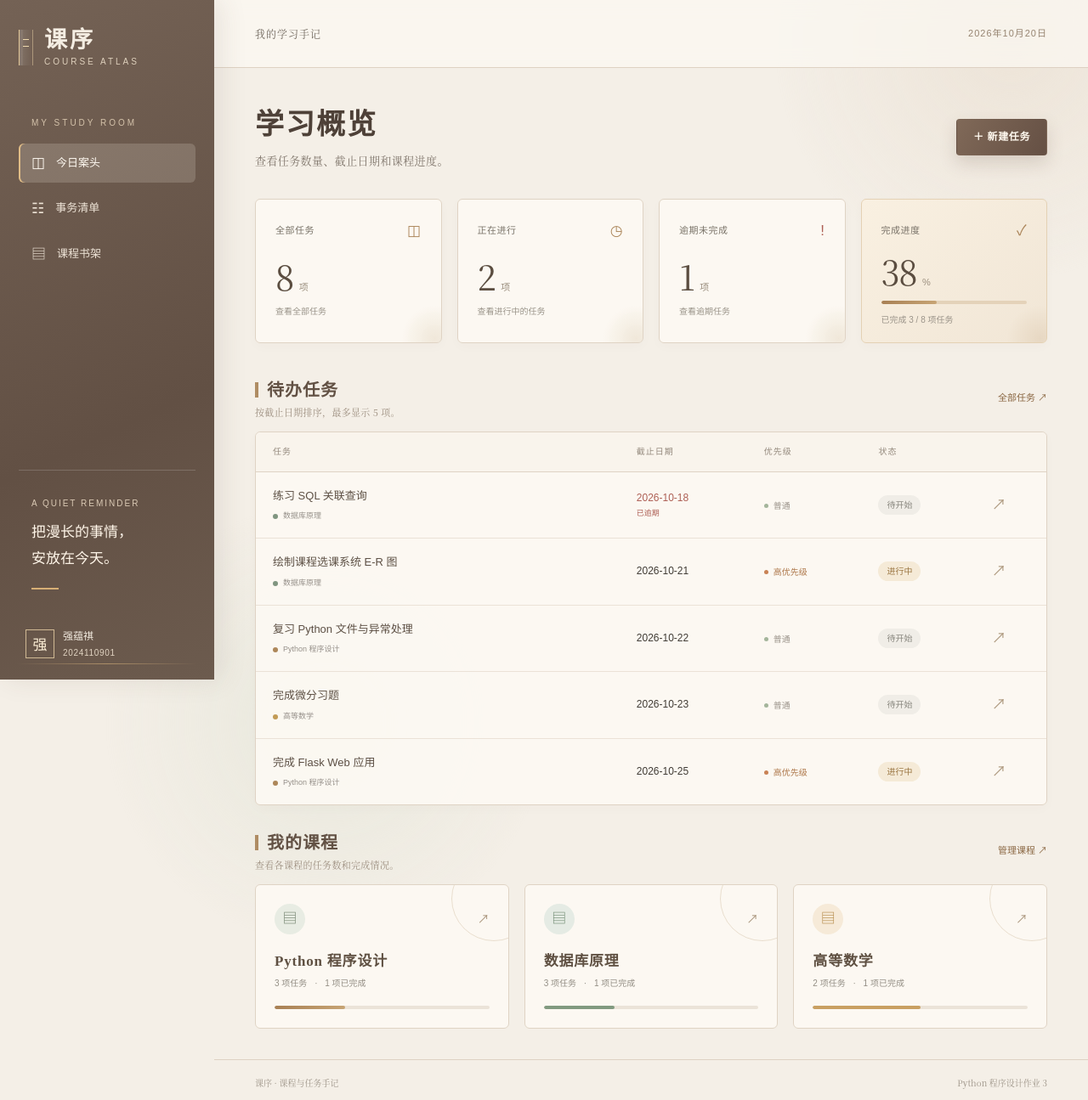
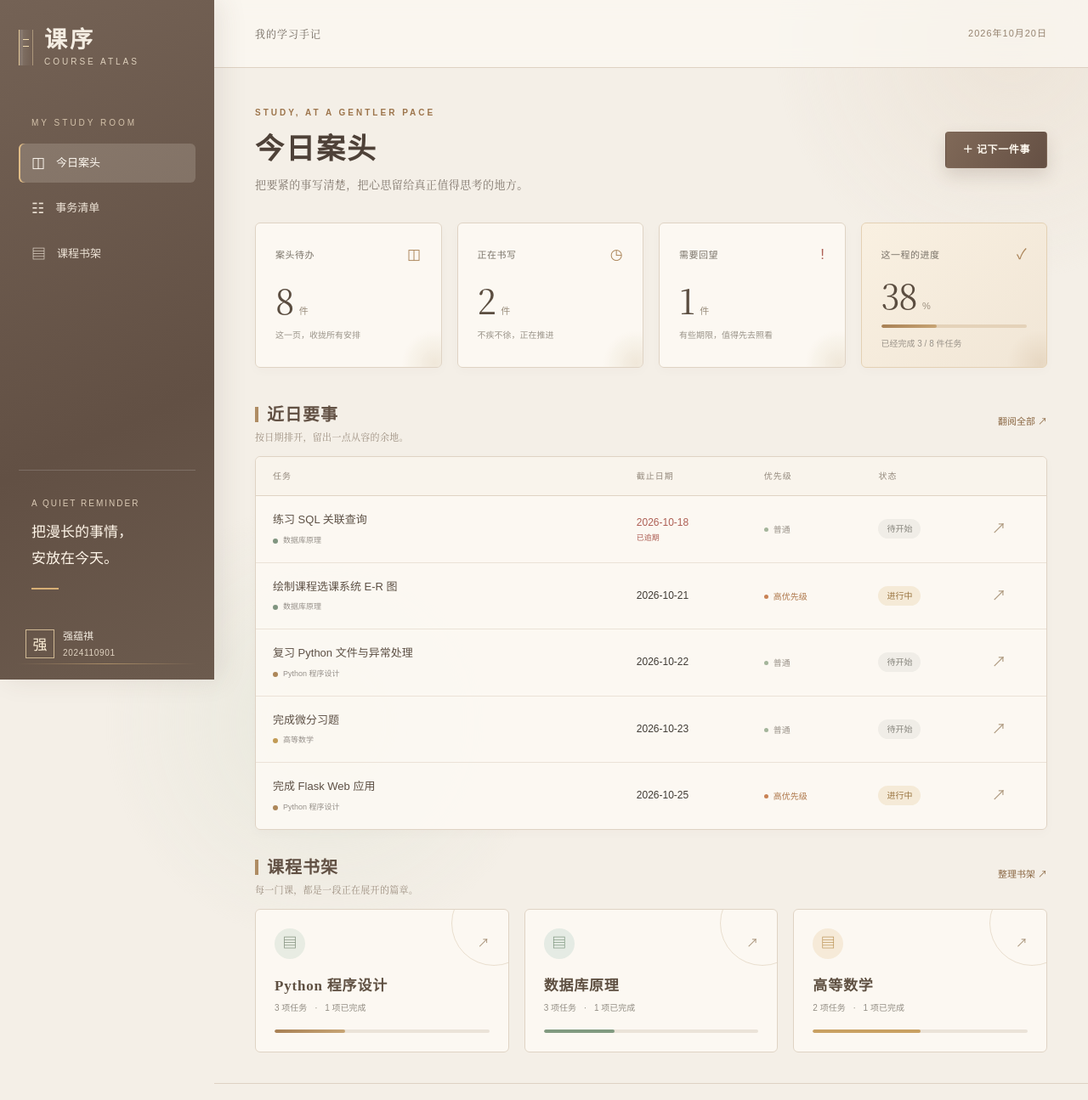
Before and after one commit to lyc2926830172-bot/course-task-manager-qy-2026, a Flask app: page / in a window 1280 px wide. Shown: the top 1295 px of the page at 85% size. Run offline with Flask 3, Linux system fonts and the light colour scheme; data comes from the database, SQL or seed files in the repository.

Commit message:
Refine literary visual system

```diff
--- a/templates/dashboard.html
+++ b/templates/dashboard.html
@@ -1,5 +1,5 @@
 {% extends 'base.html' %}{% from '_macros.html' import task_rows with context %}{% block content %}
-<div class="page-heading"><div><h1>学习概览</h1><p class="subtext">查看任务数量、截止日期和课程进度。</p></div><a class="button primary" href="{{ url_for('task_new') }}">＋ 新建任务</a></div>
-<div class="stats-grid"><a class="stat-card" href="{{ url_for('task_list') }}"><div>全部任务 <span>◫</span></div><strong>{{ counts.total }}<small>项</small></strong><p>查看全部任务</p></a><a class="stat-card" href="{{ url_for('task_list',status='doing') }}"><div>正在进行 <span>◷</span></div><strong>{{ counts.doing }}<small>项</small></strong><p>查看进行中的任务</p></a><a class="stat-card" href="{{ url_for('task_list',due='overdue') }}"><div>逾期未完成 <span class="late">!</span></div><strong>{{ counts.overdue }}<small>项</small></strong><p>{{ '查看逾期任务' if counts.overdue else '当前没有逾期任务' }}</p></a><div class="stat-card progress-card"><div>完成进度 <span>✓</span></div><strong>{{ percentage }}<small>%</small></strong><div class="progress"><i style="width:{{ percentage }}%"></i></div><p>已完成 {{ counts.done }} / {{ counts.total }} 项任务</p></div></div>
-<div class="section-heading"><div><h2>待办任务</h2><p>按截止日期排序，最多显示 5 项。</p></div><a class="text-link" href="{{ url_for('task_list') }}">全部任务 ↗</a></div><section class="panel">{% if upcoming %}{{ task_rows(upcoming) }}{% else %}<div class="empty"><span>✓</span><h3>暂时没有待办任务</h3><p>可以点击下方按钮添加任务。</p><a class="button primary" href="{{ url_for('task_new') }}">新建任务</a></div>{% endif %}</section>
-<div class="section-heading"><div><h2>我的课程</h2><p>查看各课程的任务数和完成情况。</p></div><a class="text-link" href="{{ url_for('course_list') }}">管理课程 ↗</a></div><div class="course-grid">{% for course in courses %}<a class="course-card" href="{{ url_for('task_list',course=course.id) }}"><div class="course-top"><span class="course-icon {{ course.color }}">▤</span><span>↗</span></div><h3>{{ course.name }}</h3><p>{{ course.total }} 项任务 <span>·</span> {{ course.done }} 项已完成</p><div class="progress {{ course.color }}"><i style="width:{{ (course.done * 100 / course.total)|round|int if course.total else 0 }}%"></i></div></a>{% else %}<div class="panel empty"><p>暂无课程，请先添加课程。</p><a class="button secondary" href="{{ url_for('course_new') }}">添加课程</a></div>{% endfor %}</div>{% endblock %}
+<div class="page-heading"><div><p class="eyebrow">STUDY, AT A GENTLER PACE</p><h1>今日案头</h1><p class="subtext">把要紧的事写清楚，把心思留给真正值得思考的地方。</p></div><a class="button primary" href="{{ url_for('task_new') }}">＋ 记下一件事</a></div>
+<div class="stats-grid"><a class="stat-card" href="{{ url_for('task_list') }}"><div>案头待办 <span>◫</span></div><strong>{{ counts.total }}<small>件</small></strong><p>这一页，收拢所有安排</p></a><a class="stat-card" href="{{ url_for('task_list',status='doing') }}"><div>正在书写 <span>◷</span></div><strong>{{ counts.doing }}<small>件</small></strong><p>不疾不徐，正在推进</p></a><a class="stat-card" href="{{ url_for('task_list',due='overdue') }}"><div>需要回望 <span class="late">!</span></div><strong>{{ counts.overdue }}<small>件</small></strong><p>{{ '有些期限，值得先去照看' if counts.overdue else '此刻没有错过的约定' }}</p></a><div class="stat-card progress-card"><div>这一程的进度 <span>✓</span></div><strong>{{ percentage }}<small>%</small></strong><div class="progress"><i style="width:{{ percentage }}%"></i></div><p>已经完成 {{ counts.done }} / {{ counts.total }} 件任务</p></div></div>
+<div class="section-heading"><div><h2>近日要事</h2><p>按日期排开，留出一点从容的余地。</p></div><a class="text-link" href="{{ url_for('task_list') }}">翻阅全部 ↗</a></div><section class="panel">{% if upcoming %}{{ task_rows(upcoming) }}{% else %}<div class="empty"><span>✓</span><h3>案头暂时清朗</h3><p>不妨为下一件值得完成的事，留下一行题记。</p><a class="button primary" href="{{ url_for('task_new') }}">记下一件事</a></div>{% endif %}</section>
+<div class="section-heading"><div><h2>课程书架</h2><p>每一门课，都是一段正在展开的篇章。</p></div><a class="text-link" href="{{ url_for('course_list') }}">整理书架 ↗</a></div><div class="course-grid">{% for course in courses %}<a class="course-card" href="{{ url_for('task_list',course=course.id) }}"><div class="course-top"><span class="course-icon {{ course.color }}">▤</span><span>↗</span></div><h3>{{ course.name }}</h3><p>{{ course.total }} 项任务 <span>·</span> {{ course.done }} 项已完成</p><div class="progress {{ course.color }}"><i style="width:{{ (course.done * 100 / course.total)|round|int if course.total else 0 }}%"></i></div></a>{% else %}<div class="panel empty"><p>书架尚未放入课程。先写下第一门课吧。</p><a class="button secondary" href="{{ url_for('course_new') }}">添加课程</a></div>{% endfor %}</div>{% endblock %}
```
